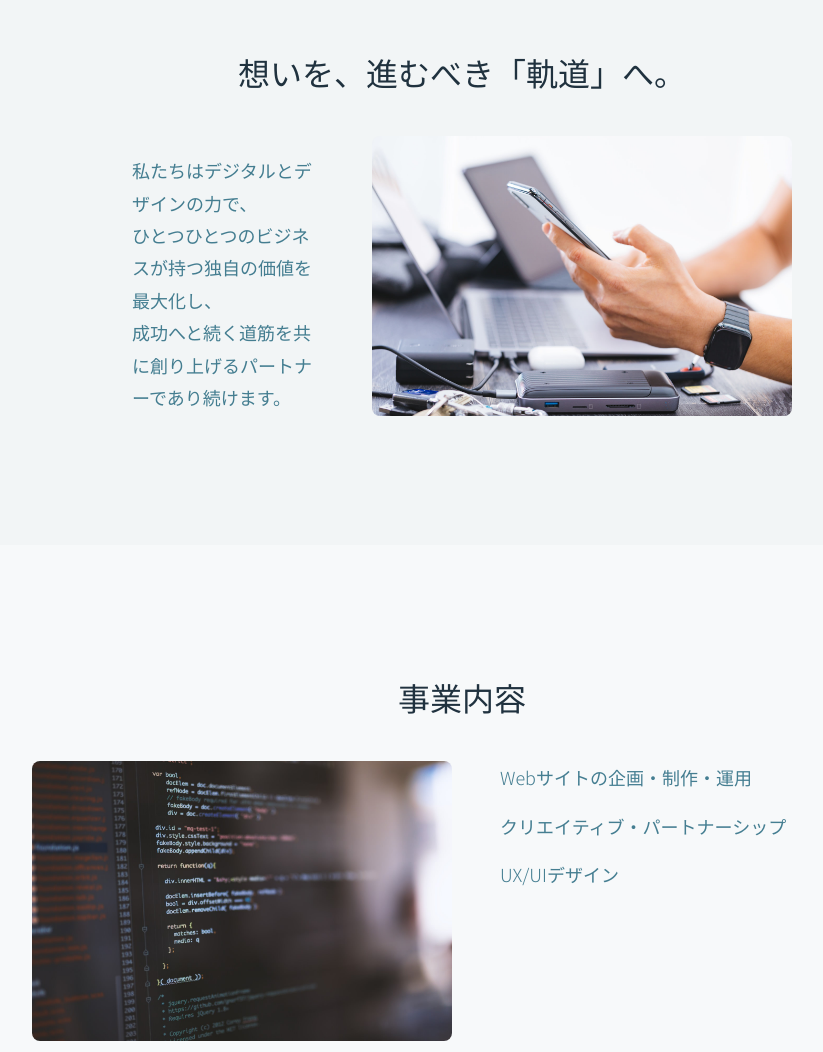
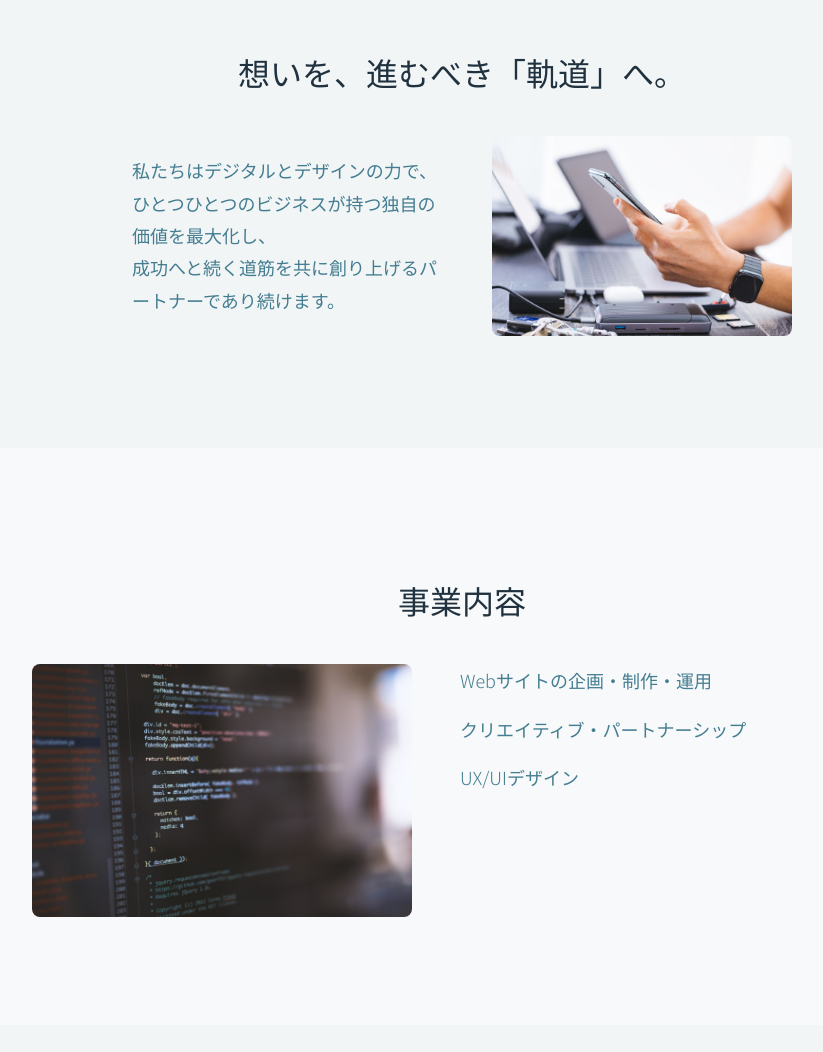
Before and after one commit to pierrot281969-coder/corporate_site_practice, a plain HTML site: page index.html in a window 1280 px wide. Shown: the part 800-1852 px from the top of the page, without its empty margins (178-1001 px from the left). Drawn offline with Linux system fonts and the light colour scheme.

Commit message:
画像と文字の比率修正
文字崩れ　画像の大きさ

```diff
--- a/style.css
+++ b/style.css
@@ -41,8 +41,12 @@ a{
     align-items:flex-start;
 }
 
-.about__image,.service__image{
-    max-width:420px;
+.about__image{
+    max-width:300px;
+}
+
+.service__image{
+    max-width:380px;
 }
 
 .about__image img,.service__image img{
@@ -155,7 +159,7 @@ section:nth-of-type(odd){
     font-size:18px;
     margin-bottom:32px;
     flex:2;
-    max-width:500px;
+    max-width:400px;
     line-height:1.8;
     color:rgba(24,95,119,0.8);
 }
```
